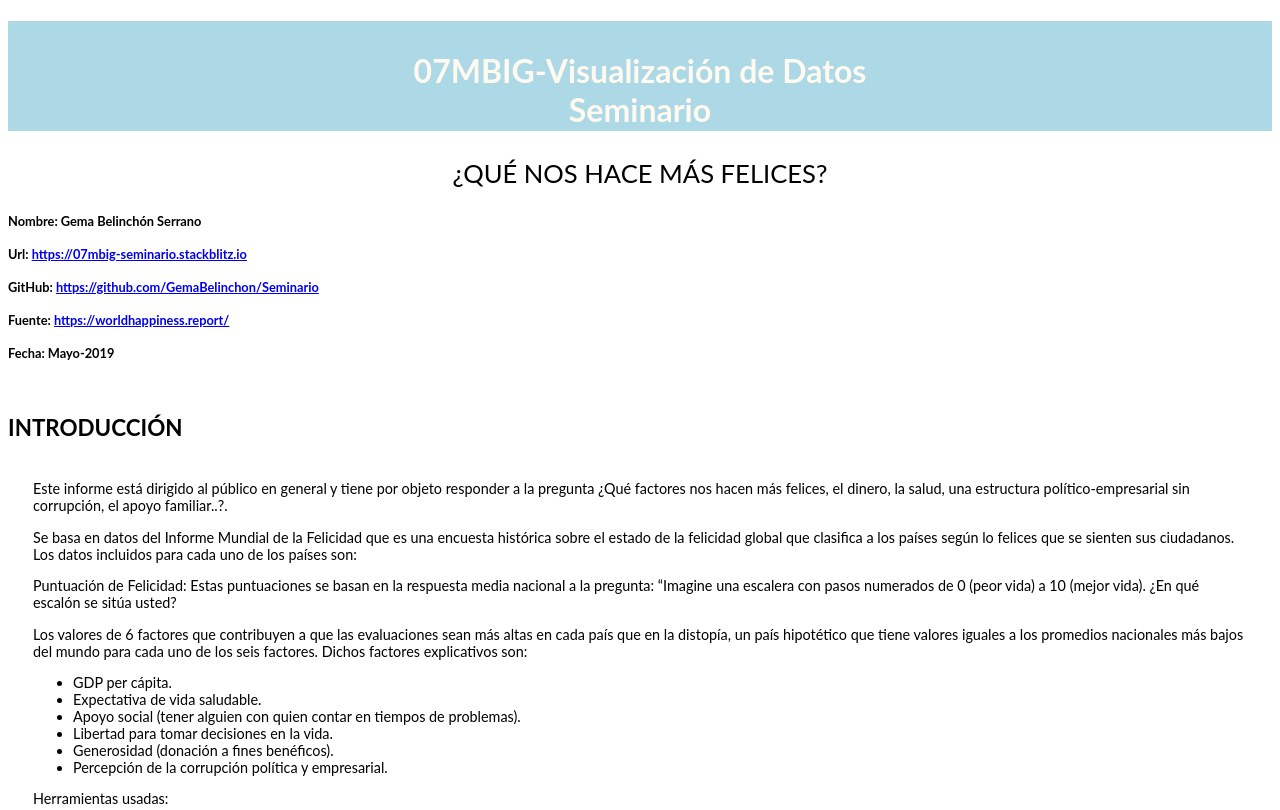
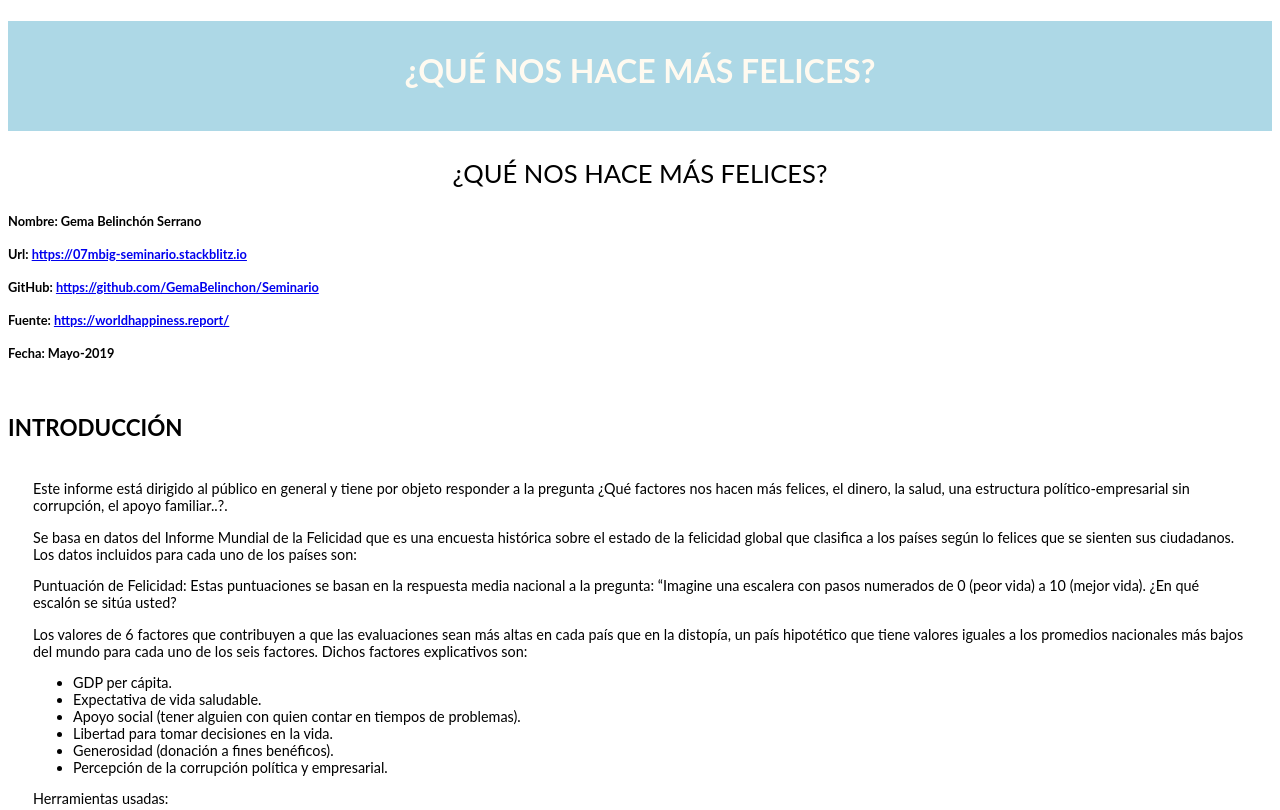
Before and after one commit to GemaBelinchon/Seminario, a website: page index.html in a window 1280 px wide. Shown: the top 810 px of the page. Drawn offline with Linux system fonts and the light colour scheme.

Commit message:
1 file modified

```diff
--- a/index.html
+++ b/index.html
@@ -53,9 +53,7 @@
 </head>
 
 <body>
-    <h1 class="main-title">07MBIG-Visualización de Datos
-      <br>
-      Seminario </h1>
+    <h1 class="main-title">¿QUÉ NOS HACE MÁS FELICES?</h1>
     <div class="tema">¿Qué nos hace más felices? </div>
     <h4 class="main-autor">Nombre: Gema Belinchón Serrano</h4>
     <h4 class="main-url">Url: <a href="https://07mbig-seminario.stackblitz.io">https://07mbig-seminario.stackblitz.io</a></h4>
```
